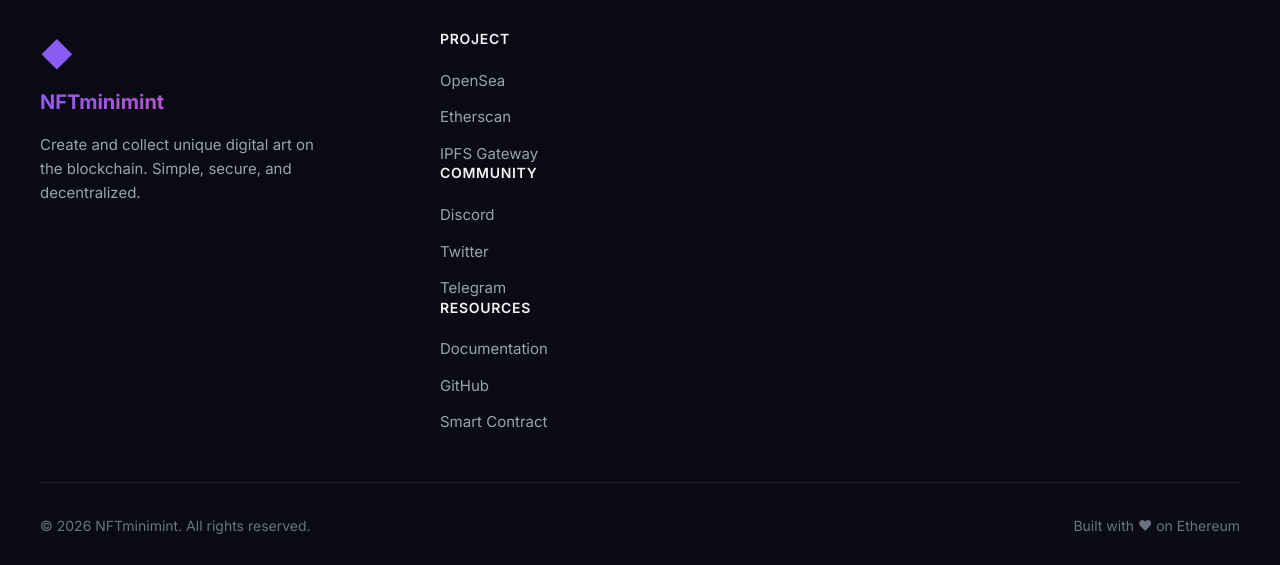
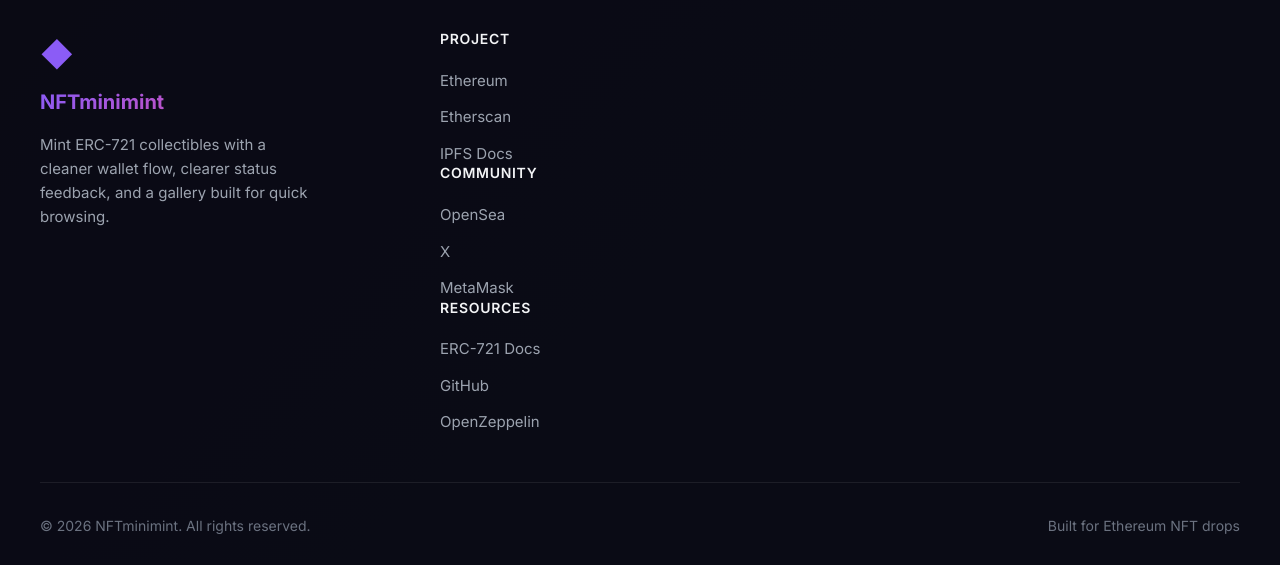
Before and after one commit to AdekunleBamz/NFTminimint, a React (Vite) app in the folder frontend/: page / in a window 1280 px wide. Shown: the part 2511-3076 px from the top of the page. Built offline with nearby package versions, Linux system fonts and the light colour scheme.

Commit message:
feat(ui): replace footer placeholder links

```diff
--- a/frontend/src/components/Footer.css
+++ b/frontend/src/components/Footer.css
@@ -76,6 +76,12 @@
   color: #a78bfa;
 }
 
+.footer__link:focus-visible {
+  outline: none;
+  color: #f3e8ff;
+  box-shadow: 0 2px 0 0 rgba(139, 92, 246, 0.8);
+}
+
 .footer__bottom {
   display: flex;
   justify-content: space-between;
--- a/frontend/src/components/Footer.jsx
+++ b/frontend/src/components/Footer.jsx
@@ -5,19 +5,19 @@
 
   const links = {
     project: [
-      { label: 'OpenSea', href: '#' },
-      { label: 'Etherscan', href: '#' },
-      { label: 'IPFS Gateway', href: '#' }
+      { label: 'Ethereum', href: 'https://ethereum.org/' },
+      { label: 'Etherscan', href: 'https://etherscan.io/' },
+      { label: 'IPFS Docs', href: 'https://docs.ipfs.tech/' }
     ],
     community: [
-      { label: 'Discord', href: '#' },
-      { label: 'Twitter', href: '#' },
-      { label: 'Telegram', href: '#' }
+      { label: 'OpenSea', href: 'https://opensea.io/' },
+      { label: 'X', href: 'https://x.com/ethereum' },
+      { label: 'MetaMask', href: 'https://metamask.io/' }
     ],
     resources: [
-      { label: 'Documentation', href: '#' },
+      { label: 'ERC-721 Docs', href: 'https://eips.ethereum.org/EIPS/eip-721' },
       { label: 'GitHub', href: 'https://github.com/AdekunleBamz/NFTminimint' },
-      { label: 'Smart Contract', href: '#' }
+      { label: 'OpenZeppelin', href: 'https://docs.openzeppelin.com/contracts/' }
     ]
   }
 
@@ -28,8 +28,8 @@
           <span className="footer__logo">◆</span>
           <span className="footer__title">NFTminimint</span>
           <p className="footer__description">
-            Create and collect unique digital art on the blockchain.
-            Simple, secure, and decentralized.
+            Mint ERC-721 collectibles with a cleaner wallet flow,
+            clearer status feedback, and a gallery built for quick browsing.
           </p>
         </div>
 
@@ -39,7 +39,7 @@
             <ul className="footer__list">
               {links.project.map((link, i) => (
                 <li key={i}>
-                  <a href={link.href} className="footer__link">{link.label}</a>
+                  <a href={link.href} className="footer__link" target="_blank" rel="noopener noreferrer">{link.label}</a>
                 </li>
               ))}
             </ul>
@@ -81,7 +81,7 @@
           © {currentYear} NFTminimint. All rights reserved.
         </p>
         <p className="footer__disclaimer">
-          Built with ♥ on Ethereum
+          Built for Ethereum NFT drops
         </p>
       </div>
     </footer>
```
